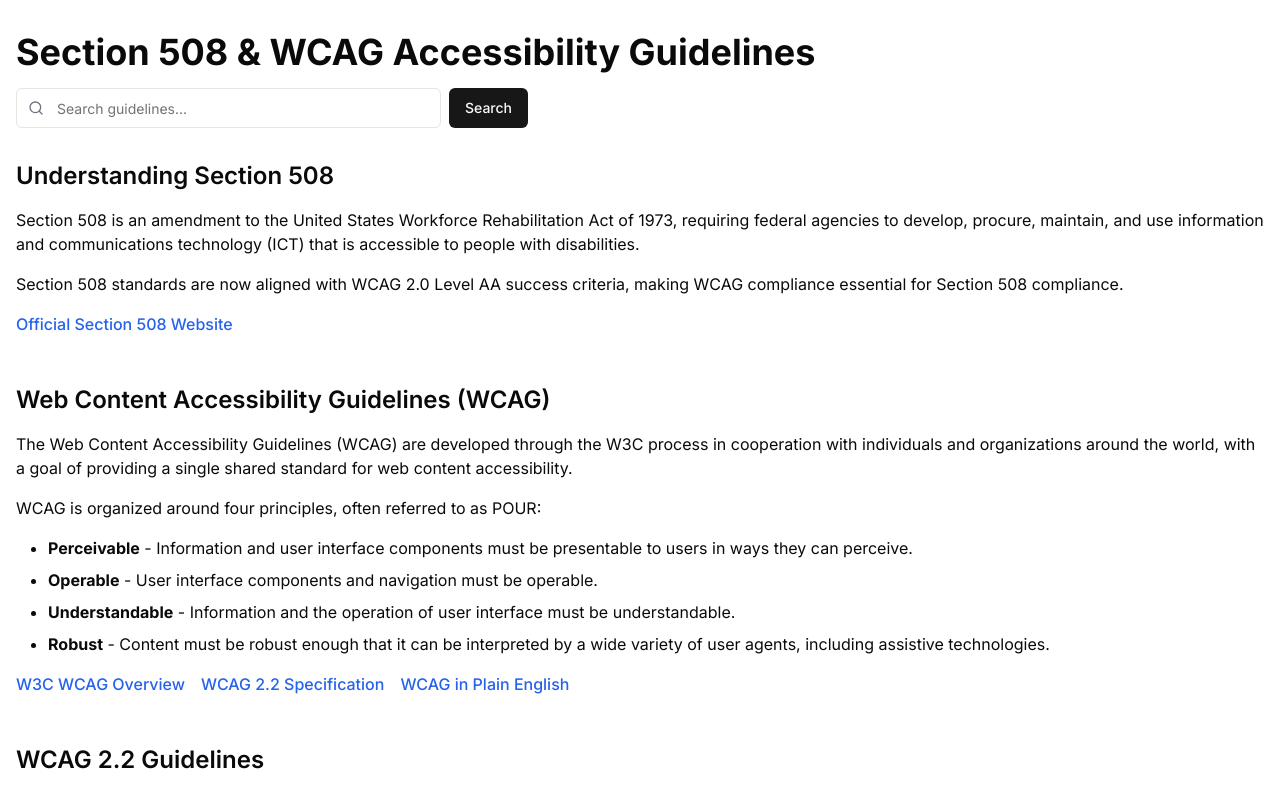
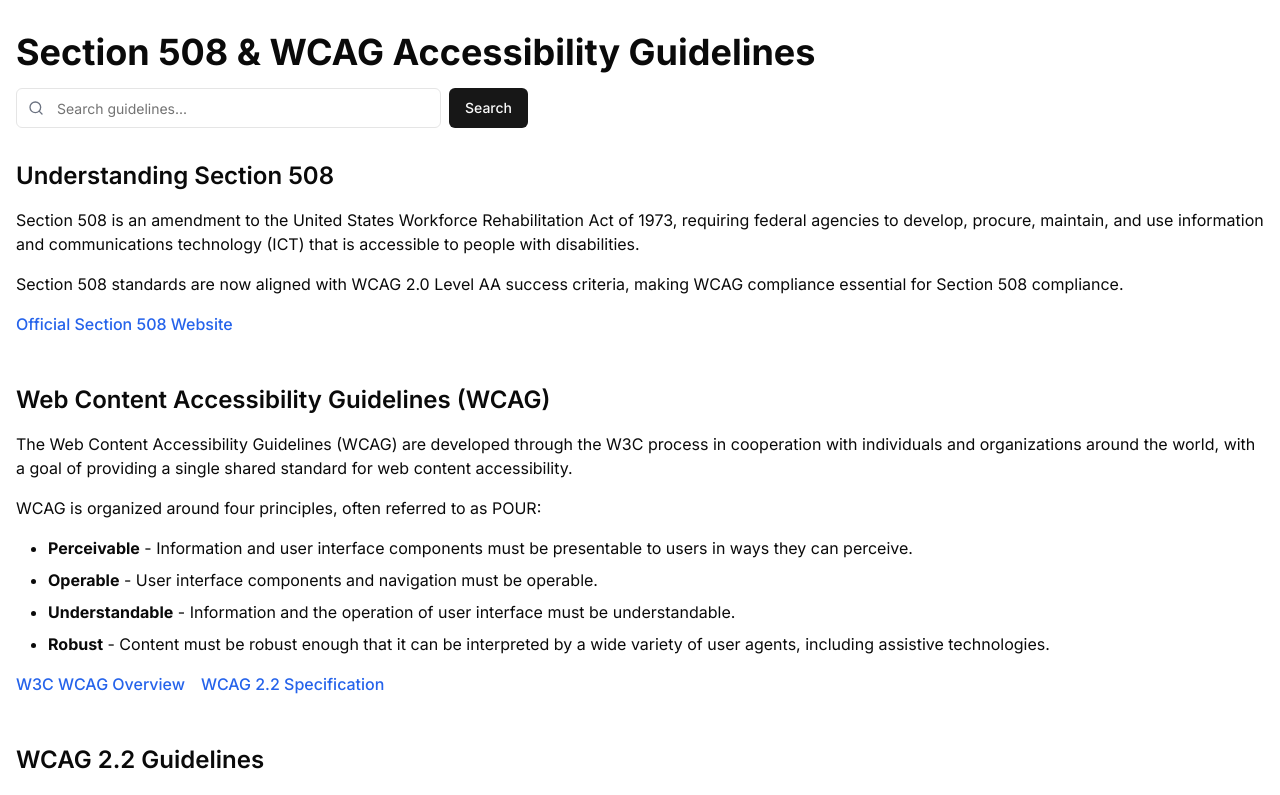
Before and after one commit to osglvelarde/v0-untitled-project, a Next.js app: page / in a window 1280 px wide. Shown: the top 795 px of the page. Built offline with nearby package versions, Linux system fonts and the light colour scheme.

Commit message:
Update page.tsx

```diff
--- a/app/page.tsx
+++ b/app/page.tsx
@@ -73,14 +73,7 @@ export default function AccessibilityGuidelines() {
             >
               WCAG 2.2 Specification
             </Link>
-            <Link
-              href="https://aaardvarkaccessibility.com/wcag-plain-english/"
-              className="text-blue-600 hover:underline font-medium"
-              target="_blank"
-              rel="noopener noreferrer"
-            >
-              WCAG in Plain English
-            </Link>
+
           </div>
         </section>
 
```
